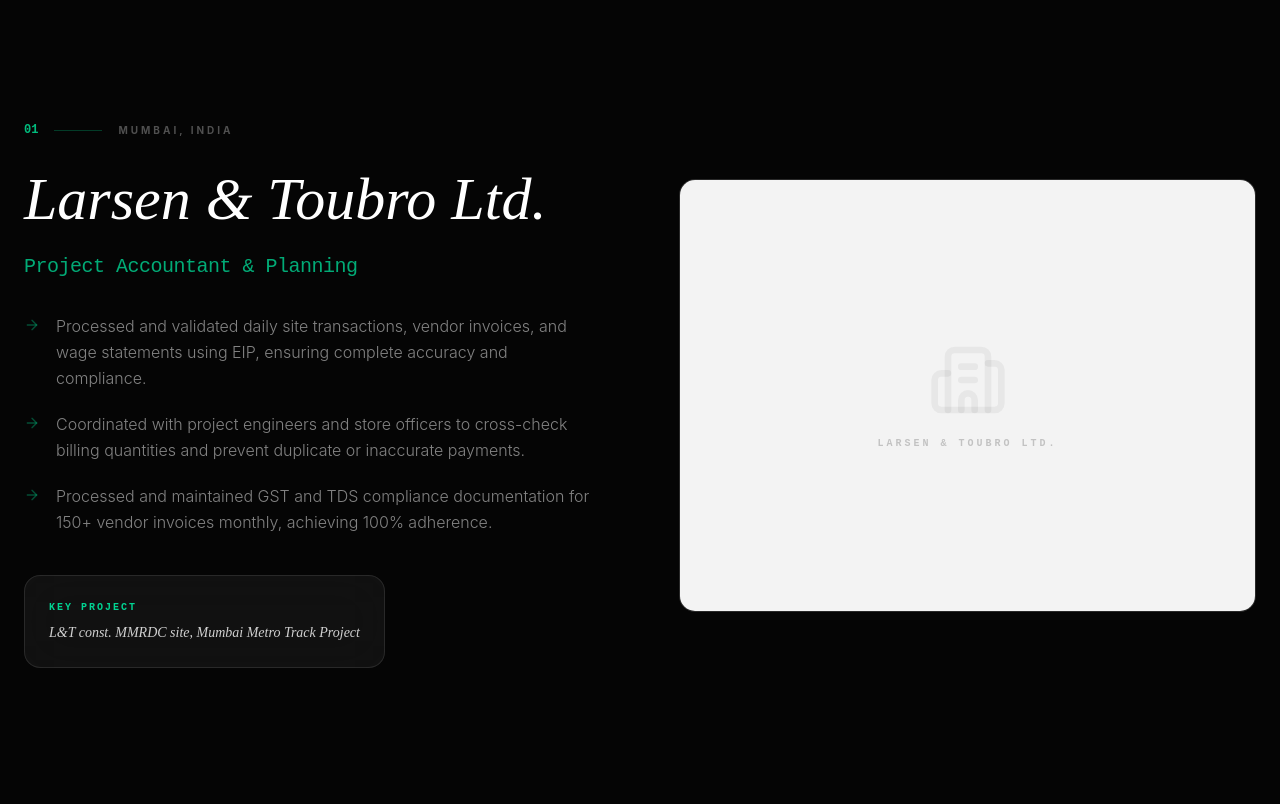
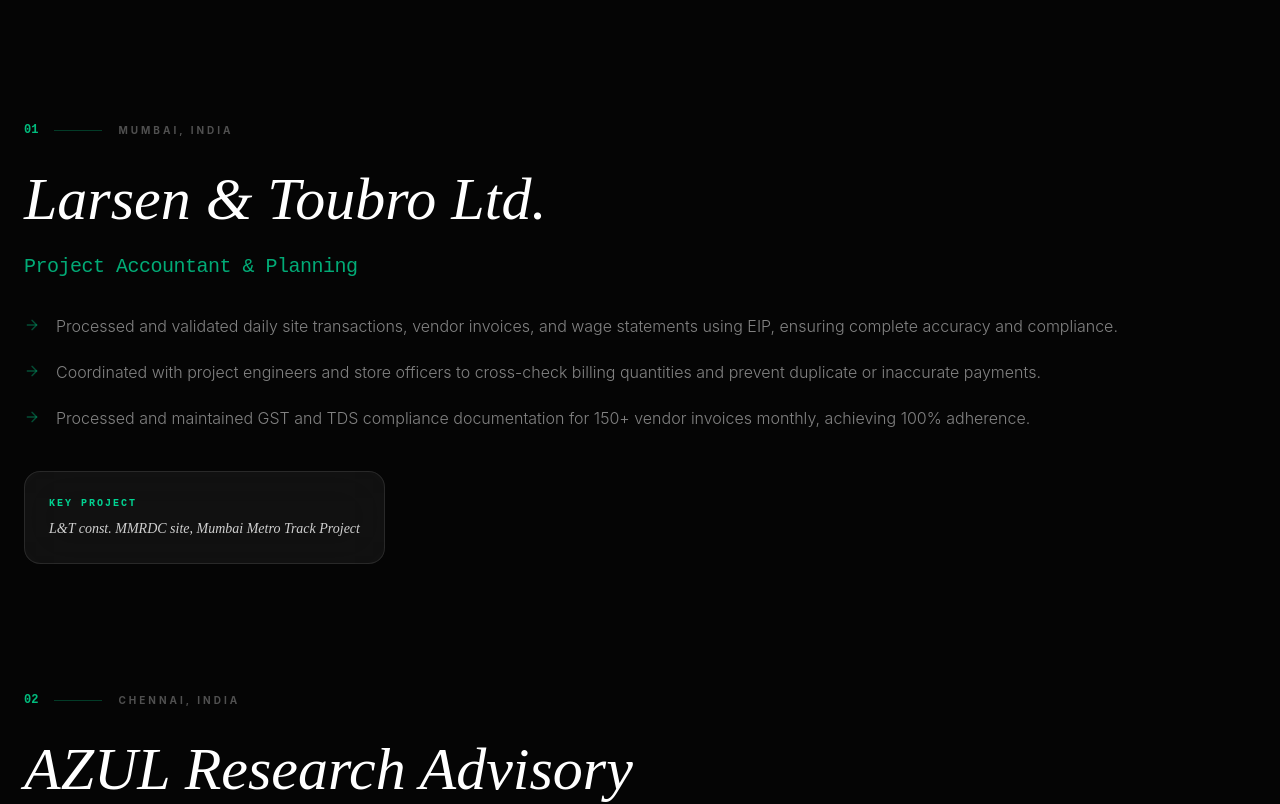
Before and after one commit to aarshverma2515-arch/PORTFOLIO-Aarsh-Verma, a React (Vite) app: page / in a window 1280 px wide. Shown: the part 2529-3333 px from the top of the page. Built offline with nearby package versions, Linux system fonts and the light colour scheme.

Commit message:
feat: Simplify internship card layout
Removes the image display from the internship cards and refactors the layout to be a single column. This simplifies the component and allows for future image integration through a different mechanism.

```diff
--- a/src/App.tsx
+++ b/src/App.tsx
@@ -271,9 +271,9 @@
       initial={{ opacity: 0, y: 50 }}
       animate={isInView ? { opacity: 1, y: 0 } : { opacity: 0.1, y: 50 }}
       transition={{ duration: 0.8, ease: [0.16, 1, 0.3, 1] }}
-      className={`flex flex-col md:flex-row gap-12 md:gap-20 items-center mb-40 last:mb-0 ${index % 2 !== 0 ? 'md:flex-row-reverse' : ''}`}
+      className="flex flex-col mb-32 last:mb-0"
     >
-      <div className="flex-1 w-full">
+      <div className="w-full">
         <div className="flex items-center gap-4 mb-6">
           <span className="text-emerald-500 font-mono text-xs font-bold">0{index + 1}</span>
           <div className="h-[1px] w-12 bg-emerald-500/30" />
@@ -301,39 +301,6 @@
             <p className="text-sm text-white/80 italic font-serif">{internship.project}</p>
           </div>
         )}
-      </div>
-      <div className="flex-1 w-full aspect-[4/3] glass-card overflow-hidden relative group bg-white/5">
-        {internship.photo && !imgError ? (
-          <div className="w-full h-full">
-            <motion.img
-              whileHover={{ scale: 1.05 }}
-              src={internship.photo}
-              alt={internship.company}
-              className="w-full h-full object-cover transition-all duration-700"
-              referrerPolicy="no-referrer"
-              onError={() => setImgError(true)}
-            />
-          </div>
-        ) : internship.image && !imgError ? (
-          <div className="w-full h-full flex items-center justify-center p-12 md:p-20 bg-white/95">
-            <motion.img
-              whileHover={{ scale: 1.05 }}
-              src={internship.image}
-              alt={internship.company}
-              className="max-w-full max-h-full object-contain filter grayscale hover:grayscale-0 transition-all duration-700"
-              referrerPolicy="no-referrer"
-              onError={() => setImgError(true)}
-            />
-          </div>
-        ) : (
-          <div className="absolute inset-0 flex items-center justify-center bg-white/95">
-            <div className="text-center">
-              <Building2 size={80} className="mx-auto text-black/5 group-hover:text-emerald-600/10 transition-colors duration-700" />
-              <p className="mt-4 text-[10px] font-mono text-black/20 uppercase tracking-[0.3em] font-bold">{internship.company}</p>
-            </div>
-          </div>
-        )}
-        <div className="absolute inset-0 bg-gradient-to-tr from-emerald-500/20 to-transparent opacity-0 group-hover:opacity-100 transition-opacity duration-700 pointer-events-none" />
       </div>
     </motion.div>
   );
```
